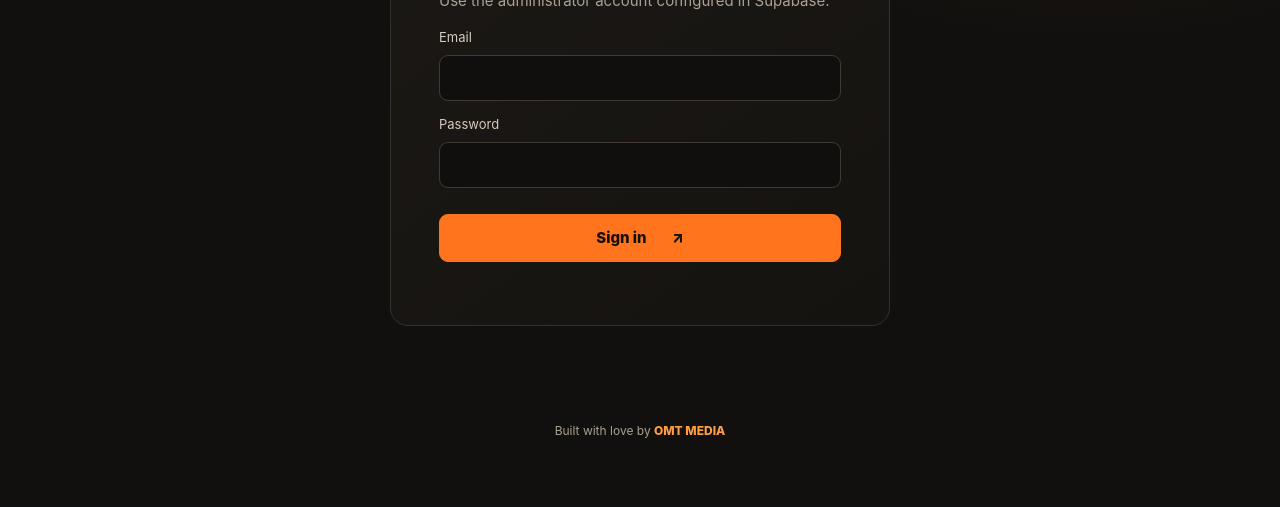
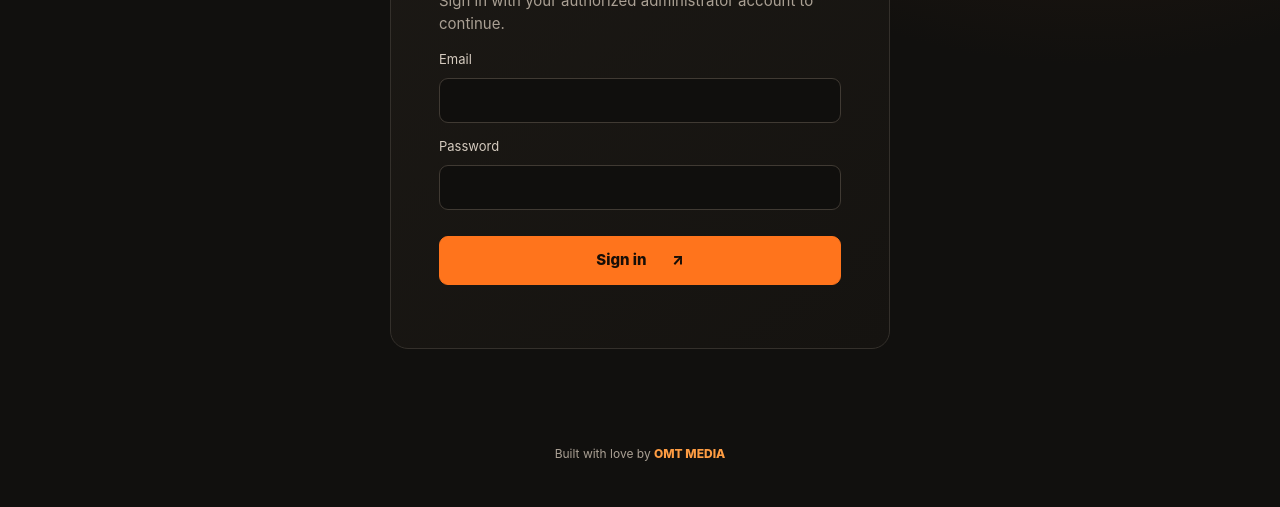
Before and after one commit to omtmediaofficial/Infra701, a plain HTML site: page admin.html in a window 1280 px wide. Shown: the part 450-957 px from the top of the page. Before the commit the page ends 934 px from the top, so only its background shows below. Drawn offline with nearby package versions, Linux system fonts and the light colour scheme.

Commit message:
Update admin sign-in guidance

```diff
--- a/admin.html
+++ b/admin.html
@@ -2,7 +2,7 @@
 <html lang="en"><head><meta charset="utf-8"><meta name="viewport" content="width=device-width,initial-scale=1"><meta name="robots" content="noindex,nofollow"><title>Admin | Infrastructure 701</title><link rel="stylesheet" href="admin.css"><script src="supabase-config.js"></script><script src="https://cdn.jsdelivr.net/npm/@supabase/supabase-js@2"></script><script src="admin.js" defer></script></head>
 <body><main class="shell">
 <header class="top"><a class="brand" href="index.html">INFRASTRUCTURE <b>701</b><small>ADMIN CONSOLE</small></a><div id="session" class="session">Secure workspace</div></header>
-<section id="login" class="login card"><p class="eyebrow">PRIVATE WORKSPACE</p><h1>Sign in to manage<br><em>your website.</em></h1><p>Use the administrator account configured in Supabase.</p><form id="login-form"><label>Email<input type="email" name="email" autocomplete="username" required></label><label>Password<input type="password" name="password" autocomplete="current-password" required></label><button class="primary">Sign in <span>↗</span></button><p id="login-error" class="error" role="status"></p></form></section>
+<section id="login" class="login card"><p class="eyebrow">PRIVATE WORKSPACE</p><h1>Sign in to manage<br><em>your website.</em></h1><p>Sign in with your authorized administrator account to continue.</p><form id="login-form"><label>Email<input type="email" name="email" autocomplete="username" required></label><label>Password<input type="password" name="password" autocomplete="current-password" required></label><button class="primary">Sign in <span>↗</span></button><p id="login-error" class="error" role="status"></p></form></section>
 <section id="app" hidden>
 <div class="welcome"><div><p class="eyebrow">CONTROL CENTER / INFRA701</p><h1>Good to see you.<br><em>Let's get things moving.</em></h1></div><button id="logout" class="quiet">Sign out</button></div>
 <nav class="tabs"><button class="tab active" data-tab="leads">Lead inbox <span id="lead-count">—</span></button><button class="tab" data-tab="content">Site content</button></nav>
```
